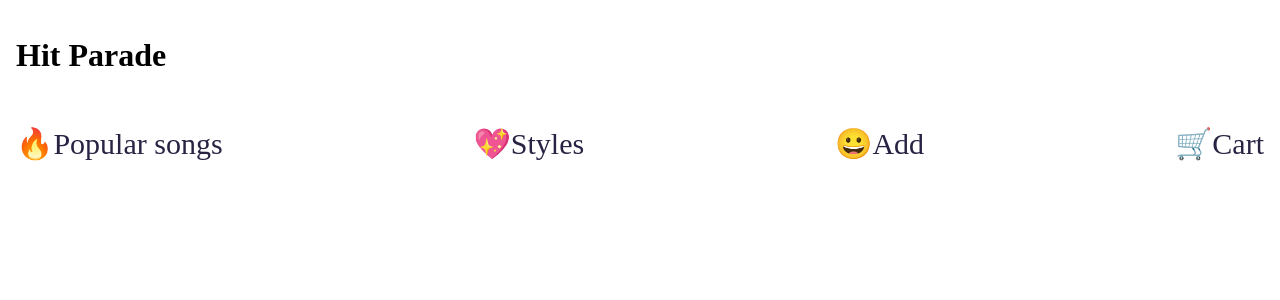
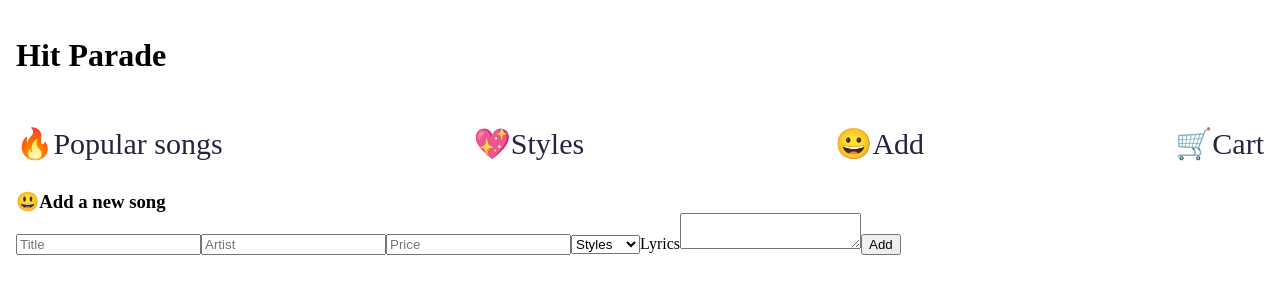
Before and after one commit to moro-patana/hit-parade-react, a React app: page /addsong in a window 1280 px wide. Shown: the top 300 px of the page. Built offline with nearby package versions, Linux system fonts and the light colour scheme.

Commit message:
imported AddSong function

```diff
--- a/App.js
+++ b/App.js
@@ -4,6 +4,7 @@ import Header from "./components/Header"
 import SongItem from "./components/songItem"
 import {Switch, Route} from "react-router-dom"
 import Styles from "./components/styles"
+import AddSong from "./components/addSong"
 function App() {
     const {songs, setSongs} = useContext(Contexts)
     console.log(songs);
@@ -17,6 +18,9 @@ function App() {
             <Route path="/styles">
                 <Styles/>
             </Route>
+            <Route path="/addsong">
+                <AddSong/>
+            </Route>
         </Switch>
         </div>
     )
```
Also changed, not shown: 3 other files (tests, documents, lock files or other folders).
